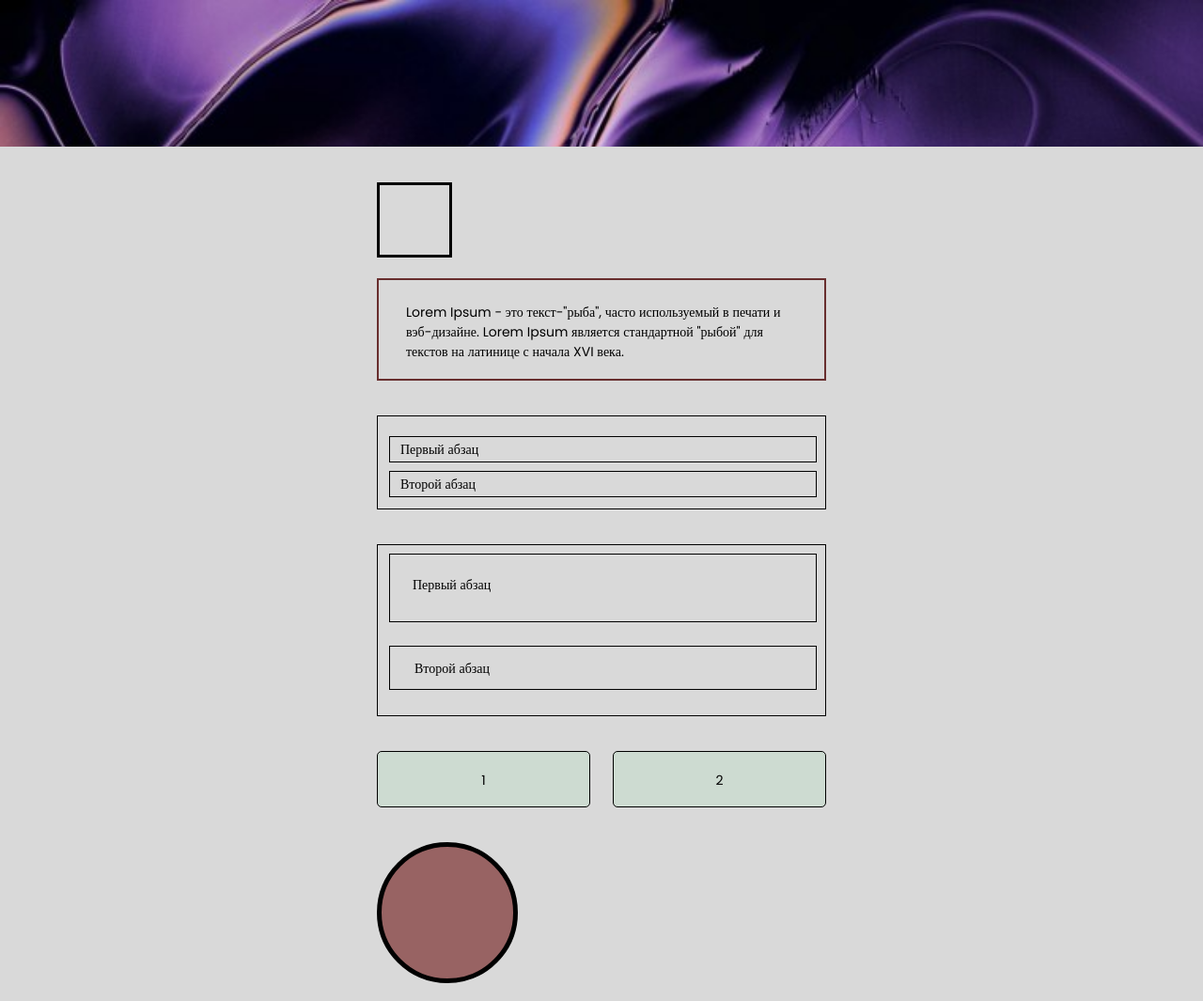
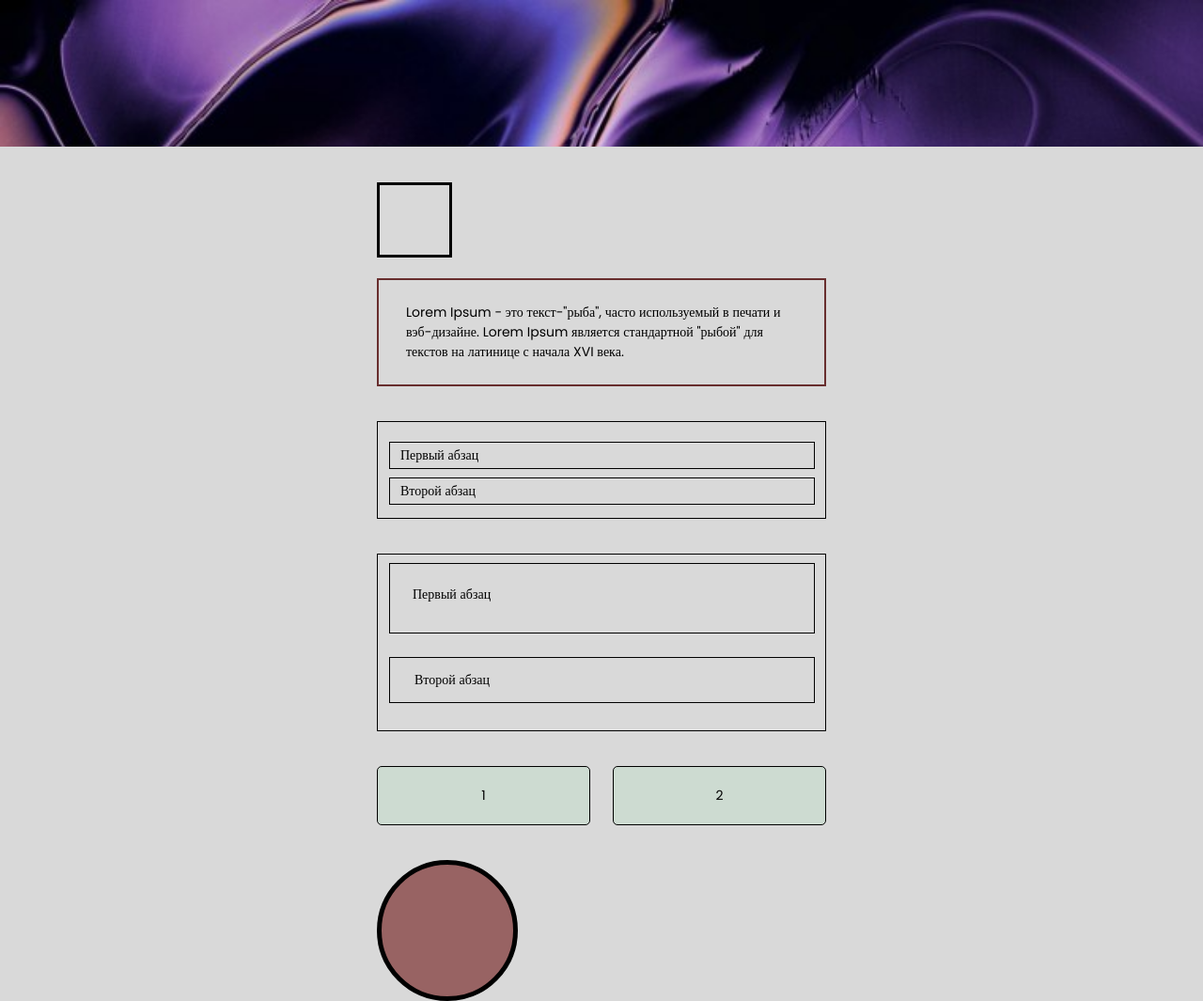
Before and after one commit to PolinaMk/Homeworks_FE51, a plain HTML site: page task_extra/index.html in a window 1280 px wide. Shown: the whole page at 94% size. Drawn offline with Linux system fonts and the light colour scheme.

Commit message:
feat: update extra-task

```diff
--- a/task_extra/index.html
+++ b/task_extra/index.html
@@ -9,18 +9,18 @@
     <title>Extra task</title>
 </head>
 <body>
-    <header class="header_block">
+    <main>
         <div class="header_block_image">
             <img class="header_image" src="assets/header_photo.jpeg" alt="Header image">
         </div>
-        <div class="wrapper">
-            <div class="logo"></div>
-            <p class="header_description">Lorem Ipsum - это текст-"рыба", часто используемый в печати и вэб-дизайне. Lorem Ipsum является стандартной "рыбой" для текстов на латинице с начала XVI века.</p>
+        <div class="first_block">
+            <div class="container">
+                <div class="logo"></div>
+                <p class="header_description">Lorem Ipsum - это текст-"рыба", часто используемый в печати и вэб-дизайне. Lorem Ipsum является стандартной "рыбой" для текстов на латинице с начала XVI века.</p>
+            </div>
         </div>
-    </header>
-    <main>
         <div class="about_block">
-            <div class="wrapper">
+            <div class="container">
                 <div class="about_block_small">
                     <p class="text_item">Первый абзац</p>
                     <p class="text_item">Второй абзац</p>
@@ -32,7 +32,7 @@
             </div>
         </div>
         <div class="number_block">
-            <div class="wrapper">
+            <div class="container">
                 <div class="number_block_flex">
                     <p class="number_block_item">1</p>
                     <p class="number_block_item">2</p>
--- a/task_extra/style/style.css
+++ b/task_extra/style/style.css
@@ -13,11 +13,7 @@ body {
     background-color: #D9D9D9;
 }
 
-p {
-    display: inline-block;
-}
-
-.wrapper {
+.container {
     max-width: 510px;
     padding: 0 16px;
     margin: 0 auto;
@@ -34,6 +30,10 @@ p {
     width: 100vw;
 }
 
+.first_block {
+    margin-bottom: 37px;
+}
+
 .logo {
     width: 80px;
     height: 80px;
@@ -44,17 +44,15 @@ p {
 .header_description {
     font-size: 14px;
     line-height: 21px;
-
-    width: 478px;
-    height: 109px;
     border: 2px solid #682E2E;
     padding: 24px 29px;
+}
+
+.about_block {
     margin-bottom: 37px;
 }
 
 .about_block_small {
-    width: 478px;
-    height: 100px;
     border: 1px solid #000000;
     padding: 21px 11px  14px 12px;
     margin-bottom: 37px;
@@ -63,8 +61,6 @@ p {
 .text_item {
     font-size: 14px;
     line-height: 21px;
-    width: 455px;
-    height: 28px;
     border: 1px solid #000000;
     margin-bottom: 9px;
     padding: 3px 11px;
@@ -75,40 +71,30 @@ p {
 }
 
 .about_block_big {
-    width: 478px;
-    height: 183px;
     border: 1px solid #000000;
     padding: 9px 11px 29px 12px;
-    margin-bottom: 37px;
 }
 
 .about_block_big > p:first-child {
-    width: 455px;
-    height: 73px;
-    border: 1px solid #000000;
     padding: 22px 24px 30px;
     margin-bottom: 25px;
 }
 
 .about_block_big > p:last-child {
-    width: 455px;
-    height: 47px;
-    border: 1px solid #000000;
     padding: 13px 26px;
 }
 
 .number_block_flex {
     display: flex;
     justify-content: space-between;
+    margin-bottom: 37px;
 }
 
 .number_block_item {
     width: 227px;
-    height: 60px;
     background: #CDDBD1;
     border: 1px solid #000000;
     border-radius: 5px;
-    margin-bottom: 37px;
     font-size: 14px;
     line-height: 21px;
     padding: 20px 0;
```
